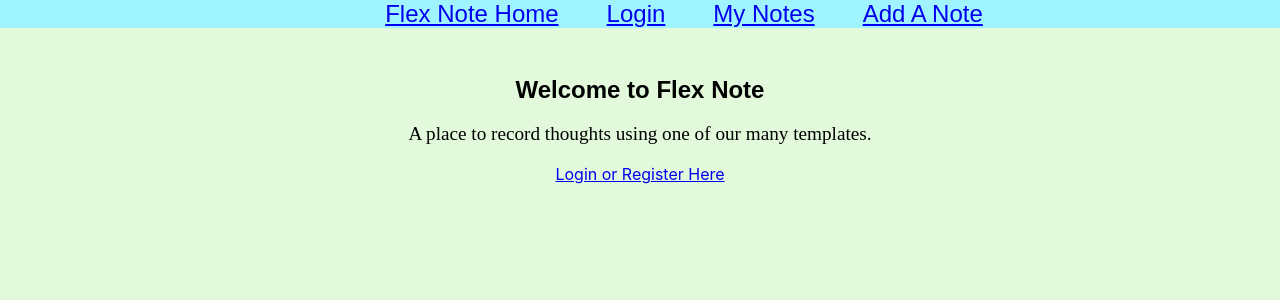
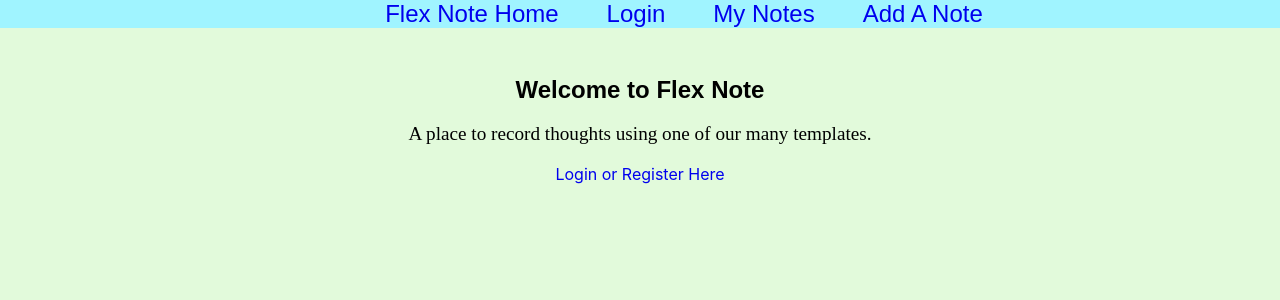
Before and after one commit to DeliaCodes/flex-note-client, a React (Create React App) app: page / in a window 1280 px wide. Shown: the top 300 px of the page. Built offline with nearby package versions, Linux system fonts and the light colour scheme.

Commit message:
Removing default link underlines from the site.

```diff
--- a/src/css/AllNav.css
+++ b/src/css/AllNav.css
@@ -18,6 +18,10 @@ nav {
   text-align: center;
 }
 
+.nav a {
+  text-decoration: none;
+}
+
 @media only screen and (orientation: portrait) {
 
   ul {
--- a/src/css/Landing.css
+++ b/src/css/Landing.css
@@ -13,6 +13,6 @@ p {
   font-size: larger;
 }
 
-/* .linkButton {
-
-} */
+.linkButton {
+  text-decoration: none;
+}
--- a/src/css/Login.css
+++ b/src/css/Login.css
@@ -20,3 +20,7 @@ color: #ffffff;
 border-radius: 15px;
 border: none;
 }
+
+.linkButton {
+  text-decoration: none;
+}
```
